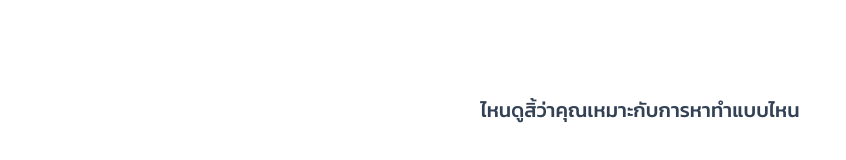
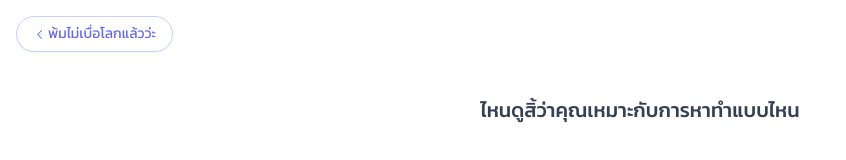
Before and after one commit to PongDev/5thumma, a Next.js app: page /quiz in a window 1280 px wide. Shown: the top 160 px of the page, without its empty margins (0-846 px from the left). Built offline with nearby package versions, Linux system fonts and the light colour scheme.

Commit message:
feat: back button

```diff
--- a/src/app/quiz/page.tsx
+++ b/src/app/quiz/page.tsx
@@ -1,9 +1,15 @@
 import { Button } from "@/components/ui/button";
+import { ChevronLeftIcon } from "@radix-ui/react-icons";
+import Link from "next/link";
 import React from "react";
 
 const Quiz = () => {
   return (
     <main className="min-h-screen text-center p-24">
+      <Button variant="outline" className="absolute top-4 left-4">
+        <ChevronLeftIcon />
+        <Link href="/">พ้มไม่เบื่อโลกแล้วว่ะ</Link>
+      </Button>
       <h1 className="font-medium text-xl mb-10">
         ไหนดูสิ้ว่าคุณเหมาะกับการหาทำแบบไหน
       </h1>
```
